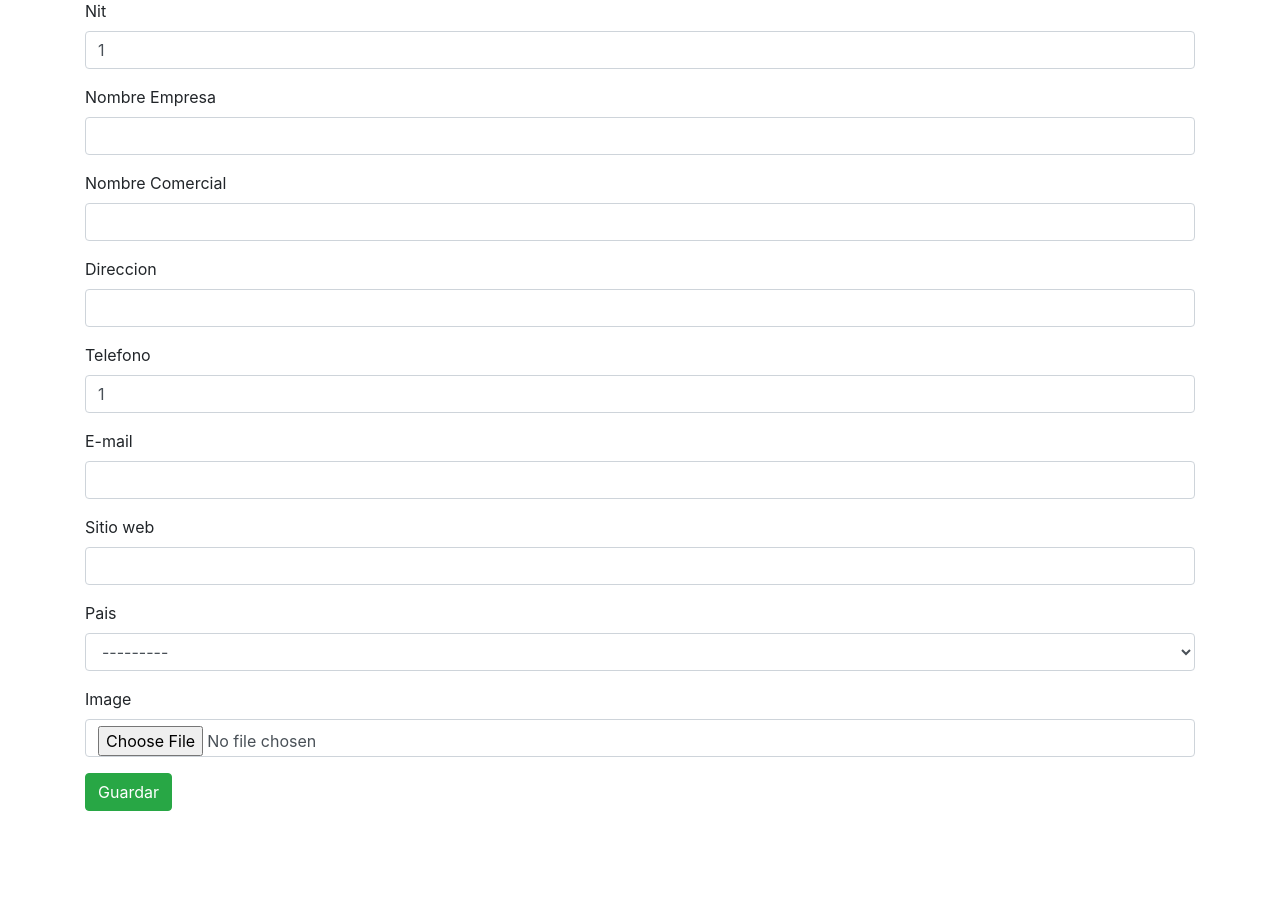
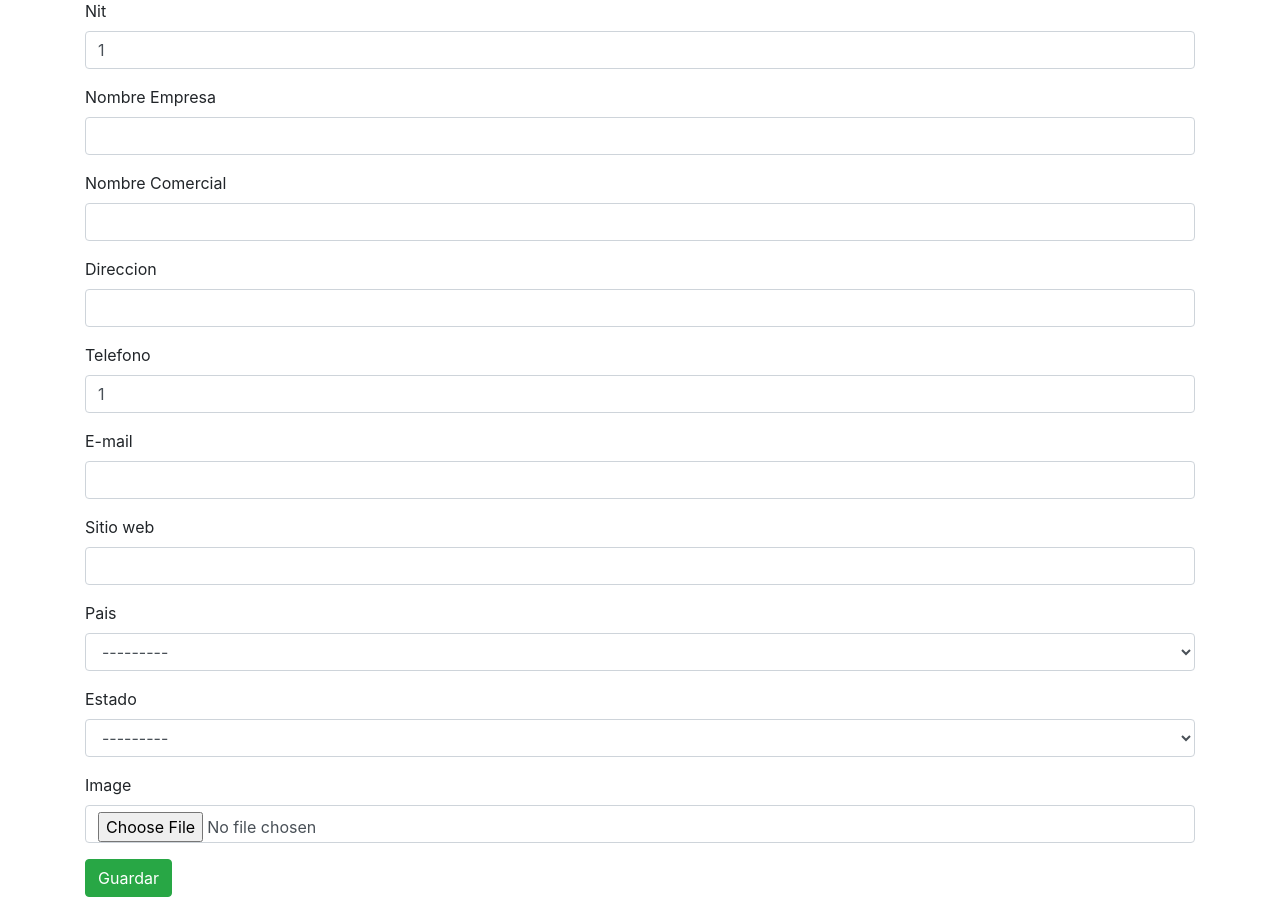
Before and after one commit to ProgWebJam/SCAS, a Django app: page /empresa/crear/ in a window 1280 px wide. Shown: the part 163-1060 px from the top of the page. Before the commit the page ends 974 px from the top, so only its background shows below. Run offline with Django 4.2, Linux system fonts and the light colour scheme; data that the repository does not hold is empty; some libraries are stand-ins or nearby versions.

Commit message:
Se creo la lista multiple - si seleciono un pais me muestra los estados de ese pais

```diff
--- a/empresa/forms.py
+++ b/empresa/forms.py
@@ -1,12 +1,13 @@
 from django import forms
 from .models import Empresa
+from pais.models import Estado
 
 
 
 class EmpresaForm(forms.ModelForm):
     class Meta:
         model = Empresa
-        fields = ['nit', 'nom_empresa', 'nom_comercial', 'direccion', 'telefono', 'correo', 'web', 'pais', 'image']
+        fields = ['nit', 'nom_empresa', 'nom_comercial', 'direccion', 'telefono', 'correo', 'web', 'pais', 'estado', 'image']
         labels = {
             'nit': 'Nit',
             'nom_empresa': 'Nombre Empresa',
@@ -15,7 +16,21 @@ class EmpresaForm(forms.ModelForm):
             'telefono': 'Telefono',
             'correo': 'E-mail',
             'web': 'Sitio web',
+            'pais': 'Pais',
             'estado': 'Estado',
             'imagen' : 'Foto'
 
         }
+
+        def __init__(self, *args, **kwargs):
+            super().__init__(*args, **kwargs)
+            self.fields['estado'].queryset = Estado.objects.none()
+
+            if 'pais' in self.data:
+                try:
+                    pais_id = int(self.data.get('pais'))
+                    self.fields['estado'].queryset = Estado.objects.filter(pais_id=pais_id).order_by('nombre')
+                except (ValueError, TypeError):
+                    pass  # invalid input from the client; ignore and fallback to empty City queryset
+            elif self.instance.pk:
+                self.fields['estado'].queryset = self.instance.estado.pais_set.order_by('nombre')
--- a/empresa/models.py
+++ b/empresa/models.py
@@ -1,6 +1,6 @@
 from django.db import models
 from pais.models import Pais
-#from pais.models import Estado
+from pais.models import Estado
 from usuario.models import Usuario
 
 class Empresa(models.Model):
@@ -13,7 +13,7 @@ class Empresa(models.Model):
     correo = models.EmailField(max_length=150)
     web = models.URLField(max_length=200)
     pais = models.ForeignKey(Pais, on_delete=models.CASCADE, null=True, blank=True)
-    #estado = models.ForeignKey(Estado, on_delete=models.CASCADE, null=True, blank=True)
+    estado = models.ForeignKey(Estado, on_delete=models.CASCADE, null=True, blank=True)
     image = models.ImageField(upload_to='empresa/', blank=True)
 
     def __str__(self):
--- a/empresa/urls.py
+++ b/empresa/urls.py
@@ -1,5 +1,5 @@
 from django.urls import path
-from .views import index , EmpresaCreateView , EmpresaListView , EmpresaUpdateView, EmpresaDeleteView, invitarUsuario
+from .views import index , EmpresaCreateView , EmpresaListView , EmpresaUpdateView, EmpresaDeleteView, invitarUsuario , load_estado
 
 urlpatterns = [
     path('', index , name='index'),
@@ -8,6 +8,7 @@ urlpatterns = [
     path('empresa/actualizar/<int:pk>', EmpresaUpdateView.as_view(), name='empresa_actualizar'),
     path('empresa/eliminar/<int:pk>', EmpresaDeleteView.as_view(), name='empresa_eliminar'),
     path('empresa/invitar_usurio/', invitarUsuario , name='invitar_usurio'),
+    path('ajax/load-estado/', load_estado , name='ajax_load_estado'),
 
 
 ]
--- a/empresa/views.py
+++ b/empresa/views.py
@@ -4,6 +4,7 @@ from .models import Empresa
 from django.urls import reverse_lazy
 from .forms import EmpresaForm
 from django.contrib.auth.decorators import login_required
+from pais.models import Pais , Estado
 
 from django.template.loader import get_template
 from django.core.mail import EmailMultiAlternatives
@@ -33,8 +34,13 @@ def invitarUsuario(request):
     if request.method == 'POST':
         mail = request.POST.get('mail')
         send_email(mail)
-    return render( request,'empresa/enviar_correo.html')
+    return render( request,'enviar_correo.html')
 
+
+def load_estado(request):
+    pais_id = request.GET.get('pais')
+    estados = Estado.objects.filter(pais_id=pais_id).order_by('nombre')
+    return render(request, 'estado_dropdown_list_options.html', {'estados': estados})
 
 class EmpresaCreateView(CreateView):
     model = Empresa
--- a/templates/correo.html
+++ b/templates/correo.html
@@ -5,7 +5,7 @@
     <title>Title</title>
 </head>
 <body>
-  <h1>Hola {{ mail }} mundo desde un correo electronico</h1>
+  <h1>Hola {{ mail }}  {{ user.username }}  mundo desde un correo electronico</h1>
   <a class="nav-link" href="http://127.0.0.1:8000/accounts/registro/">Registro</a>
   <p>Este mensaje se envio dsede Django</p>
 </body>
--- a/templates/empresa/empresa_form.html
+++ b/templates/empresa/empresa_form.html
@@ -5,22 +5,44 @@
 {% load static %}
   <h2>Person Form</h2>
 
-  <form method="post" class="mt-2" id="empresaForm" enctype="multipart/form-data" novalidate>
+  <form method="post" class="mt-2" id="empresaForm" data-estados-url="{% url 'ajax_load_estado' %}" enctype="multipart/form-data" novalidate>
     {% csrf_token %}
     <table>
       <!-- {{ form.as_table }} -->
     </table>
+
+
  {% for field in form.visible_fields %}
    <div class="form-group">
   <label for="{{ field.id_for_label }}">{{ field.label }}</label>
   {{ field|add_class:'form-control' }}
+
   {% for error in field.errors %}
     <span class="help-block">{{ error }}</span>
   {% endfor %}
    </div>
  {% endfor %}
-
       <button type="submit" class="btn btn-success">Guardar</button>
   </form>
 
+<script src="https://code.jquery.com/jquery-3.3.1.min.js"></script>
+
+  <script>
+    $("#id_pais").change(function () {
+      var url = $("#empresaForm").attr("data-estados-url");
+      var paisId = $(this).val();
+
+      $.ajax({
+        url: url,
+        data: {
+          'pais': paisId
+        },
+        success: function (data) {
+          $("#id_estado").html(data);
+        }
+      });
+
+    });
+  </script>
+
 {% endblock %}
--- a/templates/estado_dropdown_list_options.html
+++ b/templates/estado_dropdown_list_options.html
@@ -1,4 +1,4 @@
 <option value="">---------</option>
 {% for estado in estados %}
-<option value="{{ estado.pk }}">{{ estado.name }}</option>
+<option value="{{ estado.id }}">{{ estado.nombre }}</option>
 {% endfor %}
--- a/templates/index.html
+++ b/templates/index.html
@@ -110,7 +110,7 @@
         {% endblock %}
     </div>
 
-    <script src="{% static 'js/jquery-3.5.0.slim.min.js' %}"></script>
+    <script src="https://code.jquery.com/jquery-3.3.1.min.js"></script>
     <script src="{% static 'js/popper.min.js' %}"></script>
     <script src="{% static 'js/bootstrap.min.js' %}"></script>
 
```
Also changed, not shown: empresa/migrations/0002_empresa_estado.py (added), media/empresa/colombina.jpg (added), media/empresa/colombina_2thBNEC.jpg (added), templates/enviar_correo.html (renamed from templates/empresa/enviar_correo.html).
